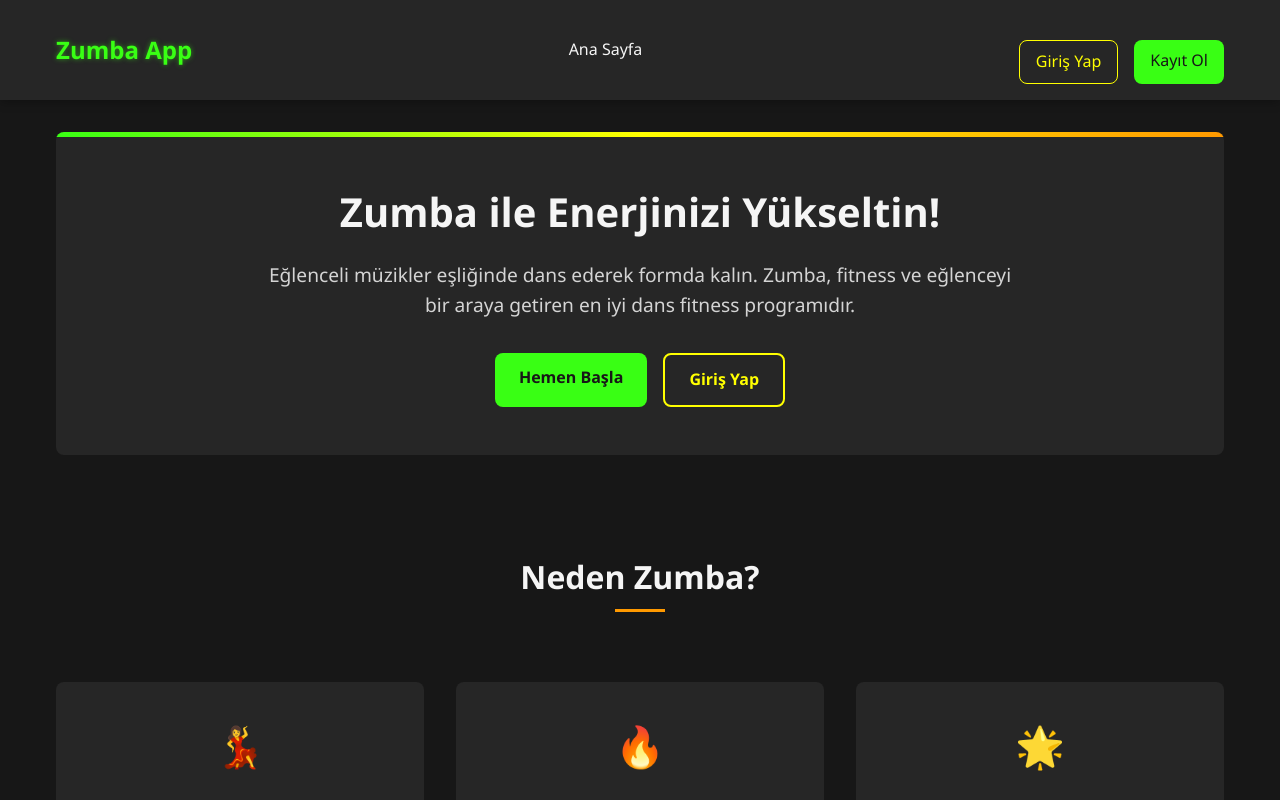
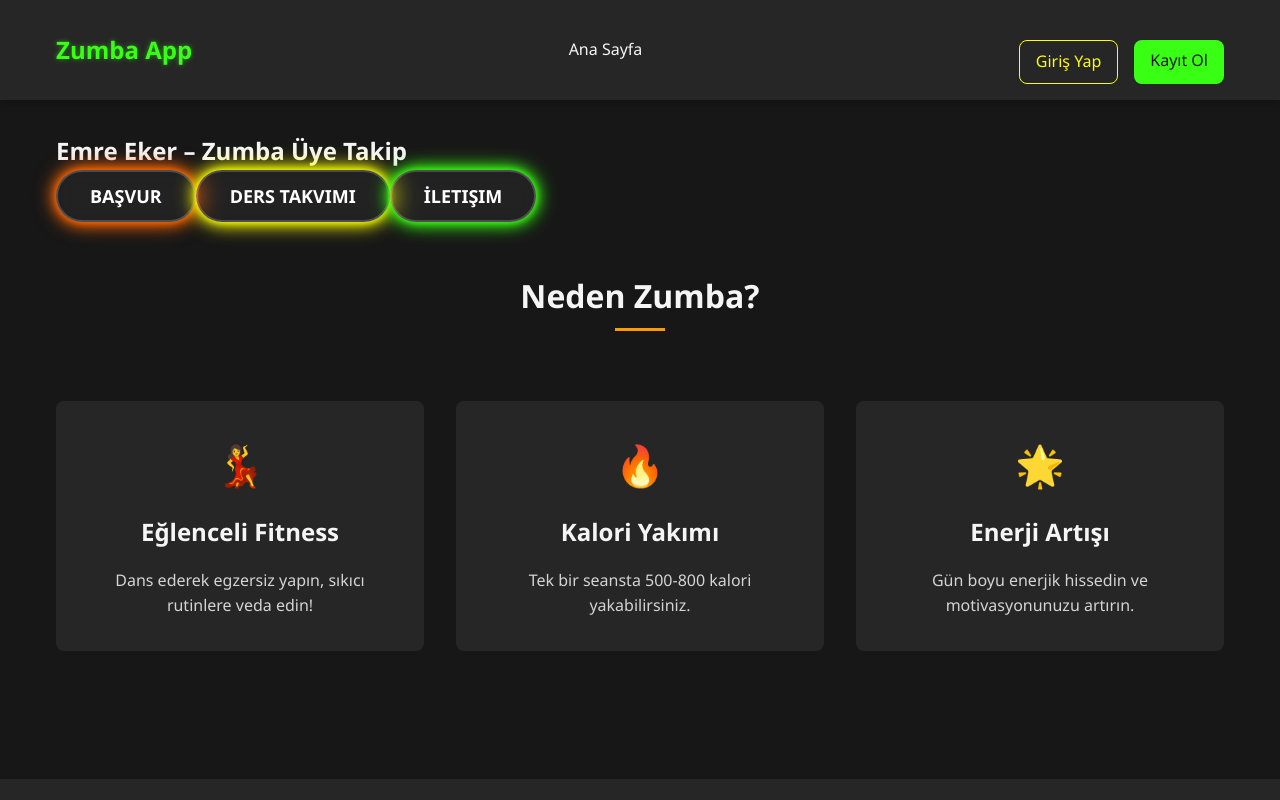
Before and after one commit to emreekerr/ZumbaPwa, a React (Vite) app: page / in a window 1280 px wide. Shown: the top 800 px of the page. Built offline with nearby package versions, Linux system fonts and the light colour scheme.

Commit message:
Add Hero section with neon buttons

```diff
--- /dev/null
+++ b/src/components/Hero.tsx
@@ -0,0 +1,17 @@
+import React from 'react';
+import NeonButton from './NeonButton';
+
+const Hero: React.FC = () => (
+  <section className="w-full h-screen flex flex-col items-center justify-center bg-[#1E2A38]">
+    <h1 className="text-6xl md:text-8xl font-extrabold text-white mb-6">
+      Emre Eker – Zumba Üye Takip
+    </h1>
+    <div className="space-x-4">
+      <NeonButton color="orange">Başvur</NeonButton>
+      <NeonButton color="yellow">Ders Takvimi</NeonButton>
+      <NeonButton color="green">İletişim</NeonButton>
+    </div>
+  </section>
+);
+
+export default Hero;
--- /dev/null
+++ b/src/components/NeonButton.tsx
@@ -0,0 +1,24 @@
+import React from 'react';
+import '../styles/glass-neon-buttons.css';
+
+type NeonButtonProps = {
+  color?: 'orange' | 'yellow' | 'green';
+  children: React.ReactNode;
+  onClick?: () => void;
+};
+
+export const NeonButton: React.FC<NeonButtonProps> = ({
+  color = 'green',
+  children,
+  onClick,
+}) => (
+  <button
+    className={`glass-neon-btn ${color}`}
+    onClick={onClick}
+    type="button"
+  >
+    {children}
+  </button>
+);
+
+export default NeonButton;
--- a/src/pages/HomePage.jsx
+++ b/src/pages/HomePage.jsx
@@ -2,6 +2,7 @@ import React from 'react';
 import { useAuth } from '../context/AuthContext';
 import Header from '../components/layout/Header';
 import Footer from '../components/layout/Footer';
+import Hero from '../components/Hero';
 
 const HomePage = () => {
   const { user } = useAuth();
@@ -10,20 +11,7 @@ const HomePage = () => {
     <div className="home-page">
       <Header />
       <main className="main-content">
-        <section className="hero-section">
-          <div className="hero-content">
-            <h1>Zumba ile Enerjinizi Yükseltin!</h1>
-            <p>
-              Eğlenceli müzikler eşliğinde dans ederek formda kalın. Zumba, fitness ve eğlenceyi bir araya getiren en iyi dans fitness programıdır.
-            </p>
-            {!user && (
-              <div className="cta-buttons">
-                <a href="/register" className="cta-button primary">Hemen Başla</a>
-                <a href="/login" className="cta-button secondary">Giriş Yap</a>
-              </div>
-            )}
-          </div>
-        </section>
+        <Hero />
 
         <section className="features-section">
           <h2>Neden Zumba?</h2>
--- /dev/null
+++ b/src/styles/glass-neon-buttons.css
@@ -0,0 +1,40 @@
+@keyframes neon-glow {
+  0%, 100% {
+    box-shadow:
+      0 0 8px var(--neon-color),
+      0 0 20px var(--neon-color),
+      0 0 30px var(--neon-color);
+  }
+  50% {
+    box-shadow:
+      0 0 4px var(--neon-color),
+      0 0 10px var(--neon-color),
+      0 0 15px var(--neon-color);
+  }
+}
+
+.glass-neon-btn {
+  --neon-color: #39ff14; /* default neon green */
+  position: relative;
+  display: inline-block;
+  padding: 0.75rem 2rem;
+  font-size: 1.125rem;
+  font-weight: bold;
+  color: white;
+  background: rgba(255, 255, 255, 0.05);
+  border: 2px solid rgba(255, 255, 255, 0.2);
+  backdrop-filter: blur(8px);
+  border-radius: 999px;
+  text-transform: uppercase;
+  cursor: pointer;
+  transition: background 0.3s ease;
+  animation: neon-glow 2s ease-in-out infinite;
+}
+
+.glass-neon-btn:hover {
+  background: rgba(255, 255, 255, 0.1);
+}
+
+.glass-neon-btn.orange { --neon-color: #ff6700; }
+.glass-neon-btn.yellow { --neon-color: #faff00; }
+.glass-neon-btn.green  { --neon-color: #39ff14; }
```
Also changed, not shown: vercel.json (added).
